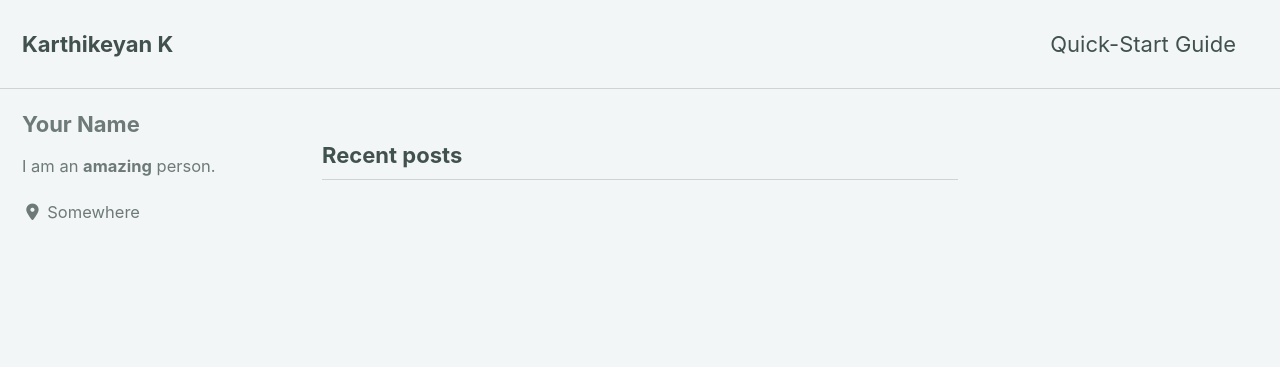
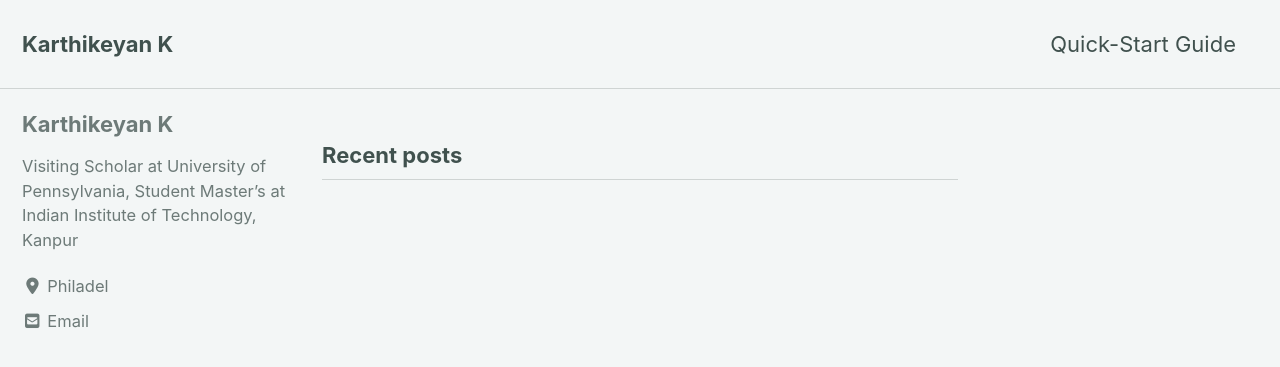
Before and after one commit to keyank/keyank.github.io, a Jekyll site: the page built from index.html, in a window 1280 px wide and 900 px high. Shown: the top 367 px of the window. Built offline with Jekyll 4.4.1, drawn with Linux system fonts in a browser that asks for light colours; cached includes are drawn as plain includes; nearby versions of some CDN libraries; the list of posts is cut into pages by our own code.

Commit message:
some change

```diff
--- a/_config.yml
+++ b/_config.yml
@@ -21,7 +21,7 @@ title_separator          : "-"
 subtitle                 : # site tagline that appears below site title in masthead
 name                     : "Karthikeyan K"
 description              : "I am a final year B.Tech-M.Tech dual degree student at Indian Institute of Technology, Kanpur"
-url                      : # the base hostname & protocol for your site e.g. "https://mmistakes.github.io"
+url                      : https://keyank.github.io # the base hostname & protocol for your site e.g. "https://mmistakes.github.io"
 baseurl                  : # the subpath of your site, e.g. "/blog"
 repository               : # GitHub username/repo-name e.g. "mmistakes/minimal-mistakes"
 teaser                   : # path of fallback teaser image, e.g. "/assets/images/500x300.png"
@@ -107,15 +107,15 @@ analytics:
 
 # Site Author
 author:
-  name             : "Your Name"
+  name             : "Karthikeyan K"
   avatar           : # path of avatar image, e.g. "/assets/images/bio-photo.jpg"
-  bio              : "I am an **amazing** person."
-  location         : "Somewhere"
+  bio              : "Visiting Scholar at University of Pennsylvania, Student Master's at Indian Institute of Technology, Kanpur"
+  location         : "Philadel"
   email            :
   links:
     - label: "Email"
       icon: "fas fa-fw fa-envelope-square"
-      # url: mailto:your.name@email.com
+      url: mailto:karthikeyank2404@gmail.com
     - label: "Website"
       icon: "fas fa-fw fa-link"
       # url: "https://your-website.com"
```
